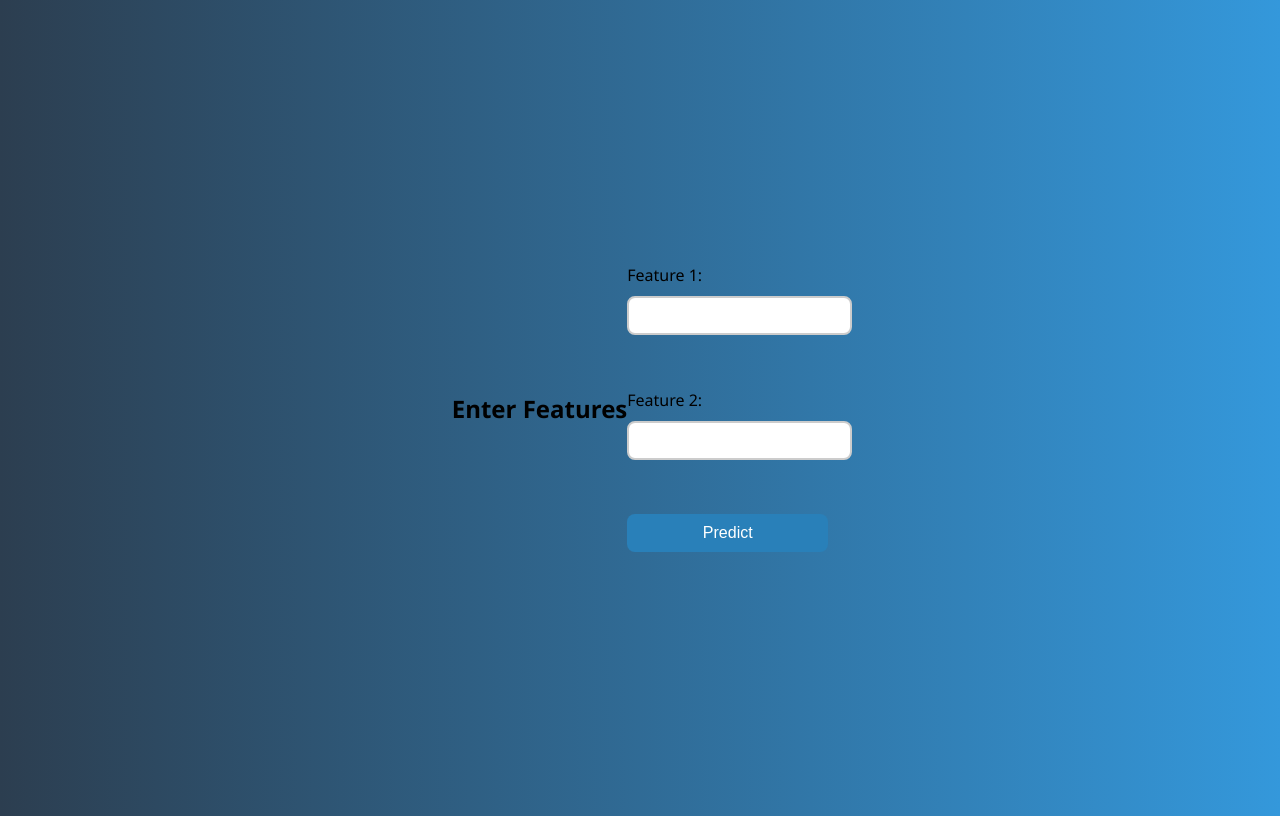
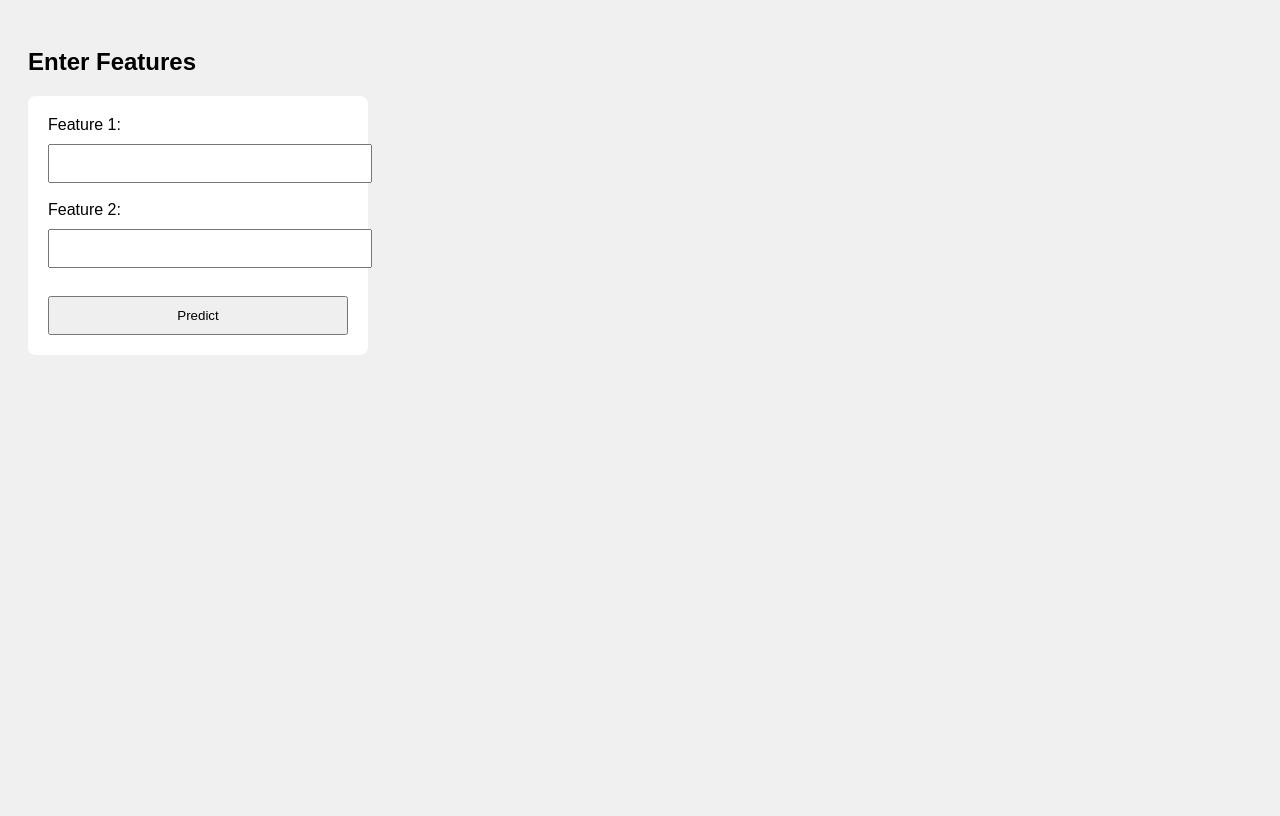
Before and after one commit to sujithreddy0007/ml-model-deployment-fastapi, a Python web app: template templates/index.html in a window 1280 px wide. After the commit the page ends 355 px from the top, so only its background shows below. Run offline with Jinja, Linux system fonts and the light colour scheme; the template is opened without the code that fills it, so the values that code supplies are empty.

Commit message:
Update style.css

```diff
--- a/static/style.css
+++ b/static/style.css
@@ -1,47 +1,18 @@
 body {
-    background: linear-gradient(to right, #2c3e50, #3498db);
-    font-family: 'Segoe UI', sans-serif;
-    display: flex;
-    justify-content: center;
-    align-items: center;
-    height: 100vh;
+  font-family: Arial, sans-serif;
+  padding: 20px;
+  background-color: #f0f0f0;
 }
 
-.container {
-    background: white;
-    padding: 30px;
-    border-radius: 12px;
-    box-shadow: 0 0 15px rgba(0,0,0,0.2);
-    text-align: center;
-    width: 300px;
+form {
+  background-color: white;
+  padding: 20px;
+  border-radius: 8px;
+  width: 300px;
 }
 
-input {
-    display: block;
-    width: 100%;
-    padding: 10px;
-    margin: 10px 0;
-    border: 2px solid #ccc;
-    border-radius: 8px;
+input, button {
+  width: 100%;
+  padding: 10px;
+  margin-top: 10px;
 }
-
-button {
-    background: #2980b9;
-    color: white;
-    border: none;
-    padding: 10px;
-    width: 100%;
-    border-radius: 8px;
-    cursor: pointer;
-    font-size: 16px;
-}
-
-button:hover {
-    background: #1abc9c;
-}
-
-.result {
-    margin-top: 20px;
-    font-size: 18px;
-    color: #27ae60;
-}
```
